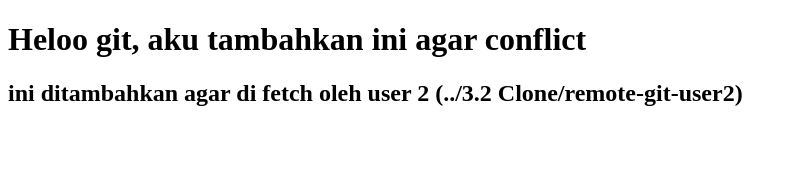
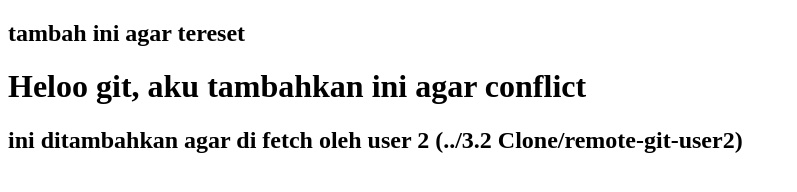
Before and after one commit to achmadJuliarman/belajar-remote-git, a plain HTML site: page index.html in a window 1280 px wide. Shown: the whole page, without its empty margins (0-797 px from the left). Drawn offline with Linux system fonts and the light colour scheme.

Commit message:
menambhakan sesuatu agar conflict

```diff
--- a/index.html
+++ b/index.html
@@ -6,7 +6,8 @@
 	<title>REMOTE GIT</title>
 </head>
 <body>
-	<h1>Heloo git, aku tambahkan ini agar conflict</h1>
+	<h2>tambah ini agar tereset</h2>
+	   <h1>Heloo git, aku tambahkan ini agar conflict</h1>
 	<h2>ini ditambahkan agar di fetch oleh user 2 (../3.2 Clone/remote-git-user2)</h2>
 </body>
 </html>
```
